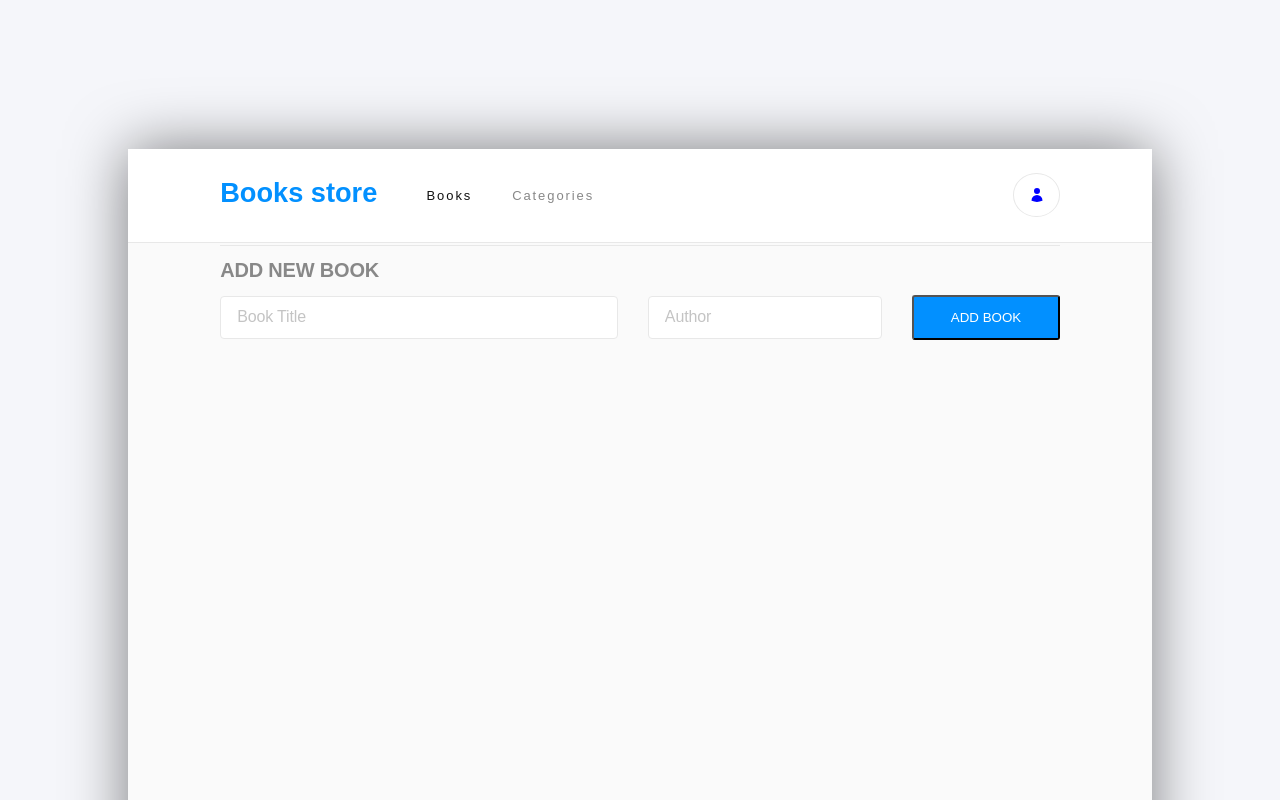
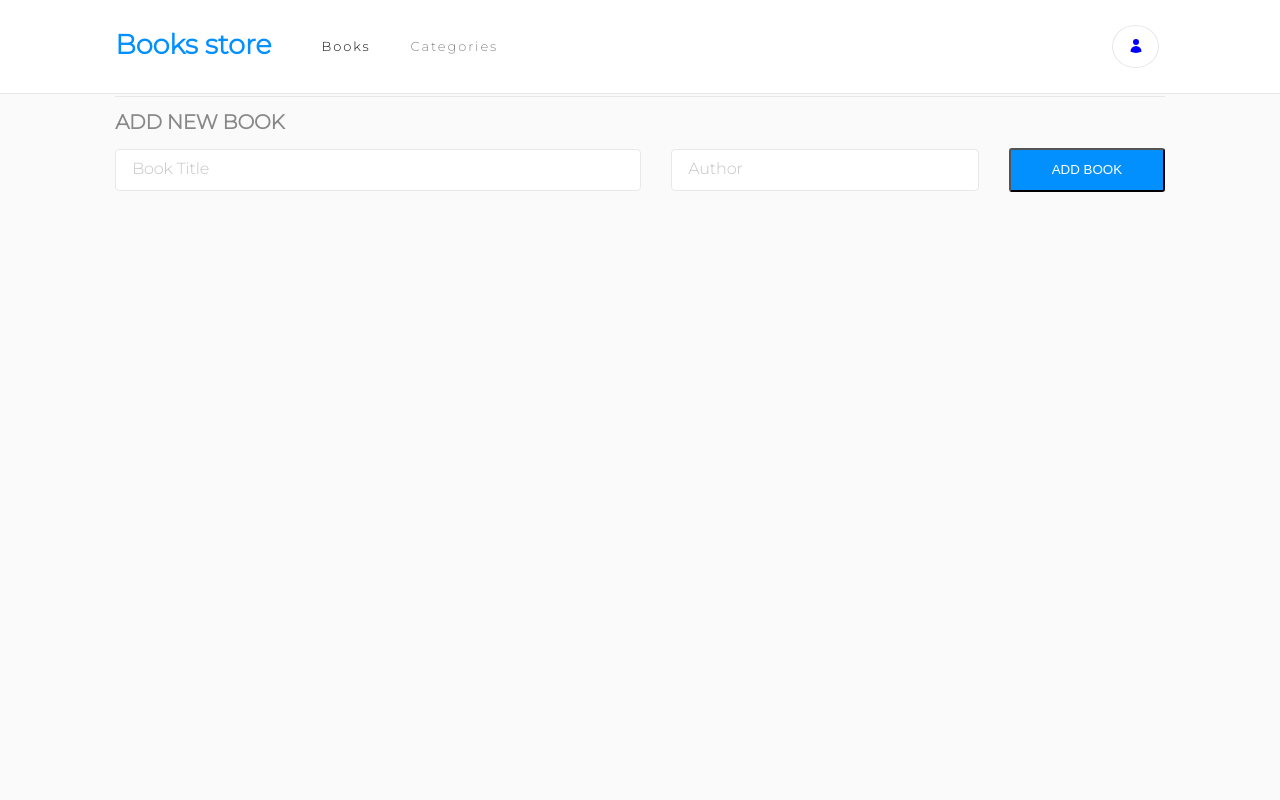
Before and after one commit to Dachrono/Bookstore, a React (Create React App) app: page / in a window 1280 px wide. Shown: the top 800 px of the page. Built offline with nearby package versions, Linux system fonts and the light colour scheme; no server answers.

Commit message:
Solve changes required, web page cover all browser, Change color of the cards, Import font family

```diff
--- a/public/index.html
+++ b/public/index.html
@@ -24,6 +24,9 @@
       work correctly both with client-side routing and a non-root public URL.
       Learn how to configure a non-root public URL by running `npm run build`.
     -->
+    <link rel="preconnect" href="https://fonts.googleapis.com">
+    <link rel="preconnect" href="https://fonts.gstatic.com" crossorigin>
+    <link href="https://fonts.googleapis.com/css2?family=Montserrat:wght@300&display=swap" rel="stylesheet">
     <title>React App</title>
   </head>
   <body>
--- a/src/style/bookItem.css
+++ b/src/style/bookItem.css
@@ -7,7 +7,7 @@
   width: 80%;
   border-radius: 4px;
   border: solid 1px #e8e8e8;
-  background-color: #fafafa;
+  background-color: #fff;
 }
 
 .book-cover {
--- a/src/style/index.css
+++ b/src/style/index.css
@@ -1,14 +1,10 @@
 body {
-  width: 80%;
   margin: 0;
-  padding: 9.3rem 10% 7.6rem 10%;
   background-color: #f5f6fa;
 }
 
 #root {
   width: 100%;
   height: 60em;
-  border-radius: 4px;
-  box-shadow: 0 0 60px 0 rgba(0, 0, 0, 0.5);
   background-color: #fafafa;
 }
```
